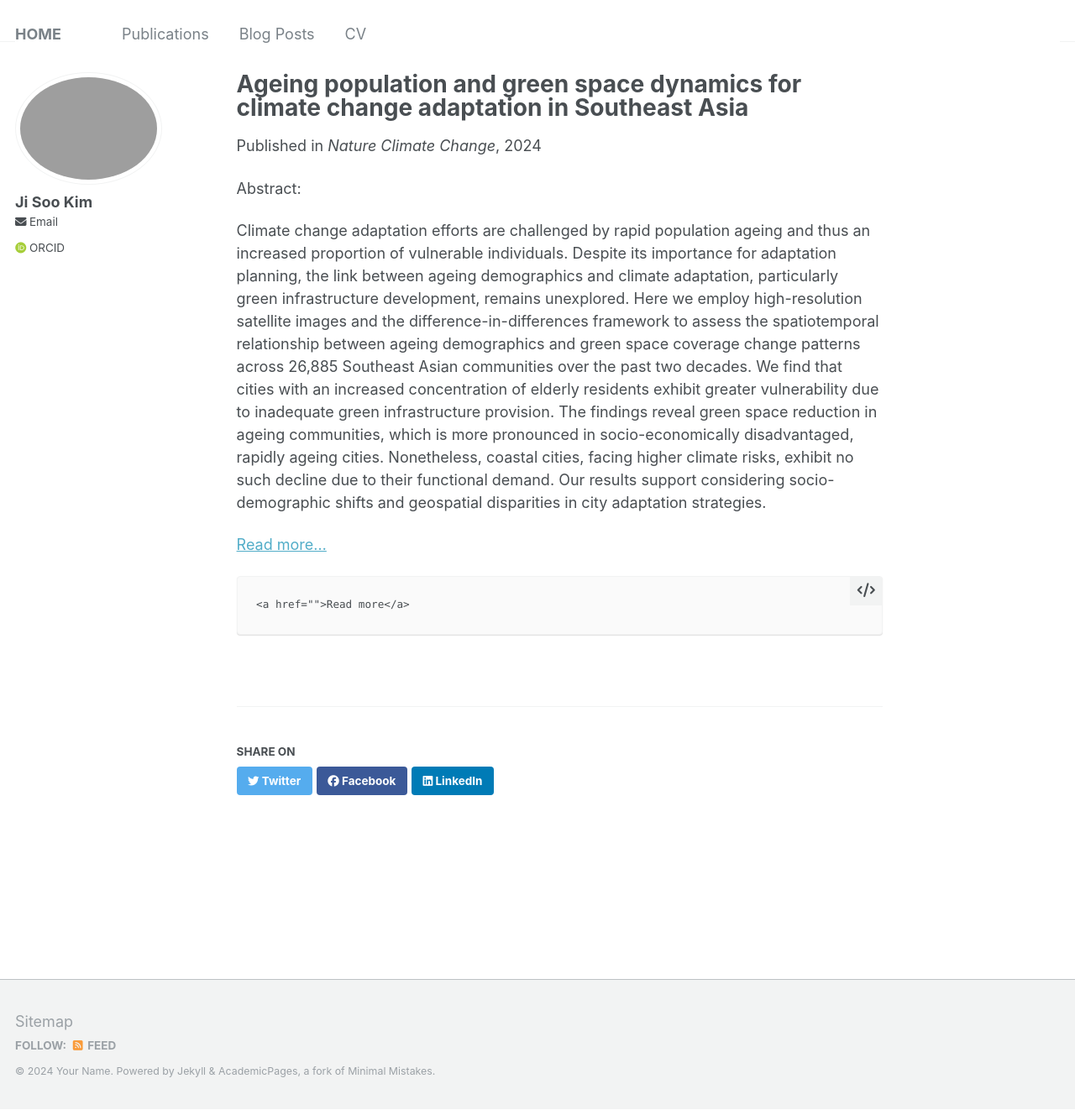
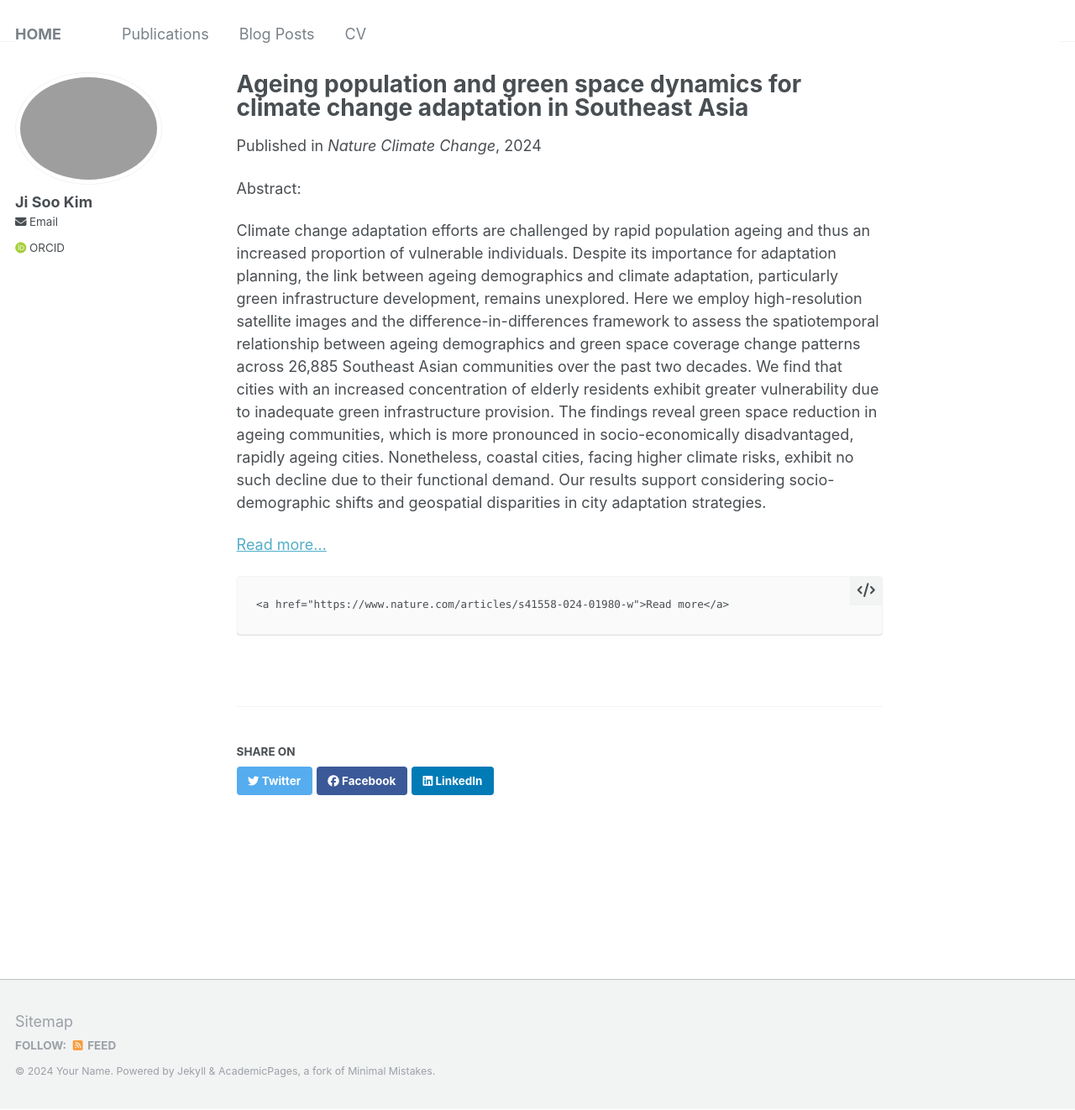
Before and after one commit to jk-jisookim/jk-jisookim.github.io, a Jekyll site: the page built from _publications/2024-03-29-paper.md, in a window 1280 px wide and 1322 px high. Shown: the whole window at 84% size. Built offline with Jekyll 4.4.1, drawn with Linux system fonts in a browser that asks for light colours; some web fonts are replaced; part of the change alters nothing that is shown.

Commit message:
Update 2024-03-29-paper.md

```diff
--- a/_publications/2024-03-29-paper.md
+++ b/_publications/2024-03-29-paper.md
@@ -15,4 +15,4 @@ Climate change adaptation efforts are challenged by rapid population ageing and
 
 {{ post.content | split: site.excerpt_separator | first }} <a class="read-more" href="https://www.nature.com/articles/s41558-024-01980-w">Read more...</a>
 
-    <a href="{{https://www.nature.com/articles/s41558-024-01980-w}}{{https://www.nature.com/articles/s41558-024-01980-w}}">Read more</a>
+    <a href="https://www.nature.com/articles/s41558-024-01980-w">Read more</a>
```
